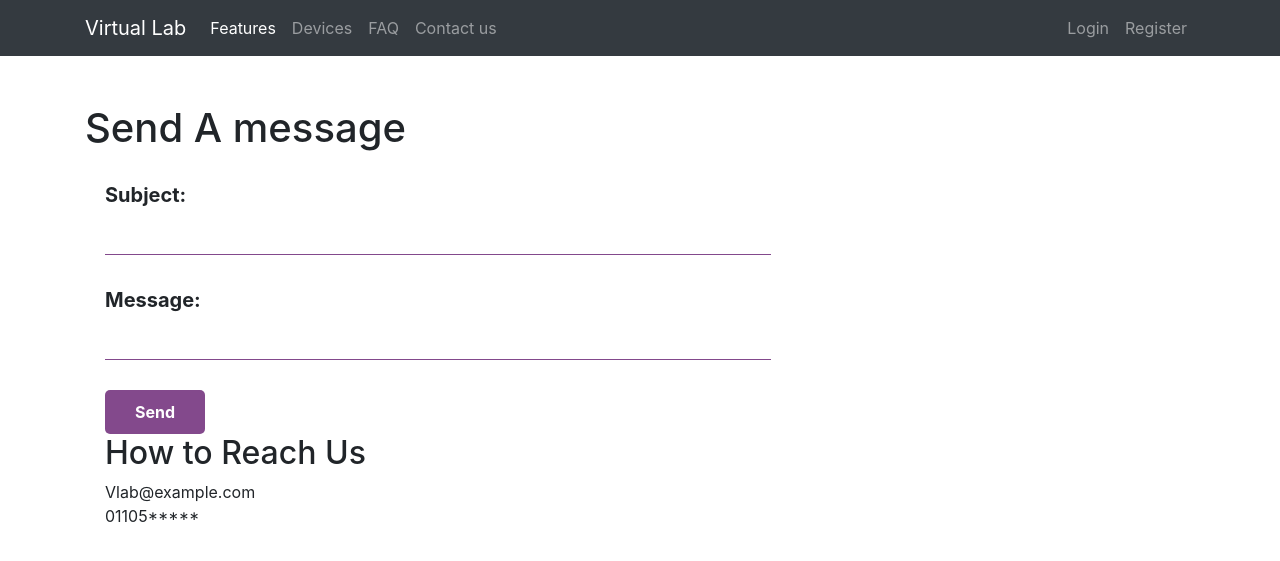
After one commit to MarwaAbdelbasit/virtual-lab, a Django app: page /app/Contact_Us/ in a window 1280 px wide. The commit adds this page. Shown: the top 561 px of the page. Run offline with Django 3.2, Linux system fonts and the light colour scheme; some libraries are stand-ins or nearby versions.

```diff
--- a/app/forms.py
+++ b/app/forms.py
@@ -135,11 +135,11 @@ class PricingForm(forms.ModelForm):
         fields = ('plan_name', 'price', 'feauters_of_plan')
 
 
-# # ContactUs form
-# class Contact_UsForm(forms.ModelForm):
-#     class Meta:
-#         model = Contact_Us
-#         fields = ('Subject', 'Message')
+# ContactUs form
+class Contact_UsForm(forms.ModelForm):
+    class Meta:
+        model = Contact_Us
+        fields = ('Subject', 'Message')
 
 
 # AddPlan form
--- a/app/models.py
+++ b/app/models.py
@@ -243,3 +243,14 @@ class Purchase(models.Model):
 
     def get_plan_name(self):
         return self.plan_name
+
+
+
+# Contact model
+class Contact_Us(models.Model):
+    Subject = models.CharField(max_length=100)
+    Message = models.CharField(max_length=100)
+
+
+    def __str__(self):
+        return f'{self.Subject} and {self.message}'
--- /dev/null
+++ b/app/templates/app/Contact_Us.html
@@ -0,0 +1,47 @@
+{% extends 'base_layout.html' %}
+
+{% block content %}
+
+<style media="screen">
+  .ContactUs .ContactUs_form {
+    display: flex;
+    flex-direction: column;
+    align-items: baseline;
+  }
+
+  .ContactUs_form label {
+    margin: 20px;
+    font-size: 20px;
+    font-weight: bold;
+  }
+
+  .ContactUs_form input[type=text] {
+    border: none;
+    border-bottom: 1px solid var(--purple-color);
+    margin-bottom: 10px;
+    width: 60%;
+  }
+
+  .ContactUs_form input[type=submit] {
+    border: none;
+    padding: 10px 30px;
+    font-weight: bold;
+    background-color: var(--purple-color);
+    color: #fff;
+    border-radius: 5px;
+    margin: 20px 0 0 0;
+  }
+</style>
+
+  <div class="ContactUs">
+    <h1>Send A message</h1>
+    <form class="ContactUs_form" action="{% url 'app:Contact_Us' %}" method="post">
+      {% csrf_token %}
+      {{ form }}
+      <input type="submit" value="Send">
+          <h2>How to Reach Us</h2>
+          <h7>Vlab@example.com</h7>
+          <h7>01105*****</h7>
+    </form>
+  </div>
+{% endblock %}
--- a/app/urls.py
+++ b/app/urls.py
@@ -22,6 +22,5 @@ urlpatterns = [
     path('getCoupons/', views.getCoupon, name='getcoupon'),
     path('applyCoupon/', views.apply_coupon, name='applyCoupon'),
     path('workSpace/', views.work_space_view, name='workSpace'),
+    path('Contact_Us/', views.Contact_Us, name='Contact_Us'),
 ]
-
-# path('Contact_Us/', views.Contact_Us, name='Contact_Us'),
--- a/app/views.py
+++ b/app/views.py
@@ -4,8 +4,7 @@ from django.http import HttpResponse
 from django.shortcuts import render,redirect
 from django.utils.http import is_safe_url
 from . import forms
-from .forms import RegisterForm, LoginForm, AddDeviceForm, AddQForm, ReserveForm, ExperimentsForm, AddCouponForm, AddPlan, PricingForm, PurchaseForm, ApplyCouponForm
-# ,,Contact_UsForm
+from .forms import RegisterForm, LoginForm, AddDeviceForm, AddQForm, ReserveForm, ExperimentsForm, AddCouponForm, AddPlan, PricingForm, PurchaseForm, ApplyCouponForm, Contact_UsForm
 from django.contrib.auth import login, logout
 from .models import  *
 from django.contrib.auth.decorators import login_required
@@ -190,14 +189,14 @@ def apply_coupon(request):
 def work_space_view(request):
     return render(request, 'app/work_space.html')
 
-# #View of Contact us
-# def Contact_Us(request):
-#     if request.method == 'POST':
-#         form = Contact_UsForm(request.POST)
-#         if form.is_valid():
-#             # save account to database
-#             form.save()
-#             return redirect('home')
-#     else:
-#         form = Contact_UsForm()
-#     return render(request, 'app/Contact_Us.html', {'form': form})
+#View of Contact us
+def Contact_Us(request):
+    if request.method == 'POST':
+        form = Contact_UsForm(request.POST)
+        if form.is_valid():
+            # save account to database
+            form.save()
+            return redirect('home')
+    else:
+        form = Contact_UsForm()
+    return render(request, 'app/Contact_Us.html', {'form': form})
--- a/templates/nav.html
+++ b/templates/nav.html
@@ -26,7 +26,9 @@
         <li class="nav-item">
           <a href="{% url 'app:faq' %}" class="nav-link"> FAQ</a>
         </li>
-
+        <li class="nav-item">
+          <a href="{% url 'app:Contact_Us' %}" class="nav-link">Contact us</a>
+        </li>
       </ul>
       <ul class="navbar-nav">
         {% if user.is_authenticated %}
```
Also changed, not shown: app/admin.py (+8 -8 lines), app/migrations/0005_contact_us.py (added), db.sqlite3.
